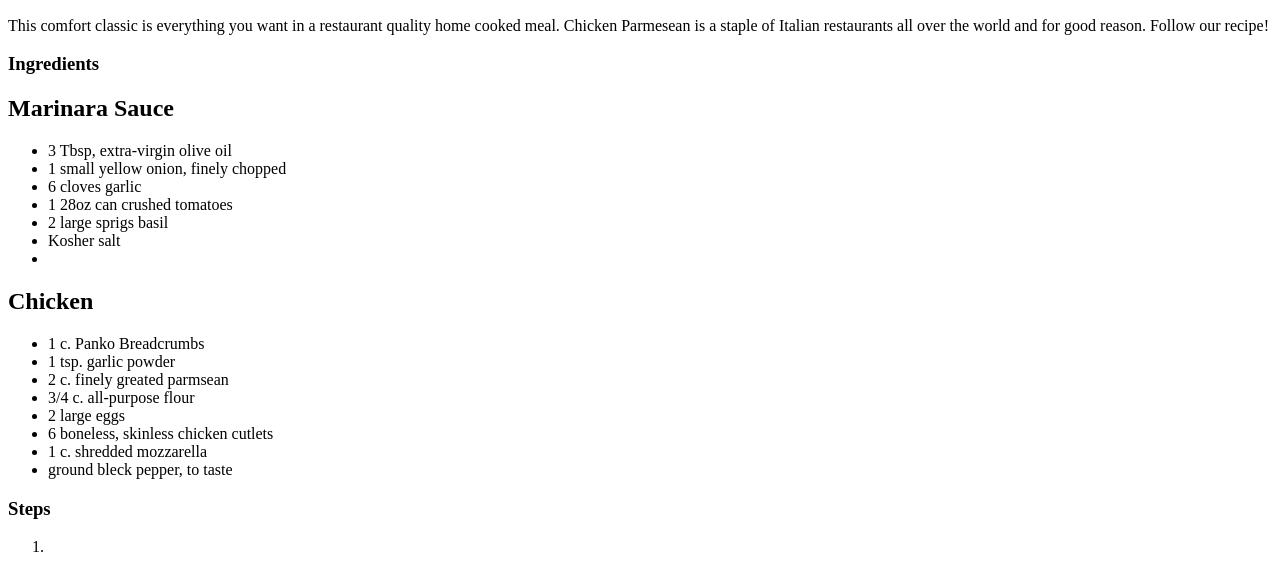
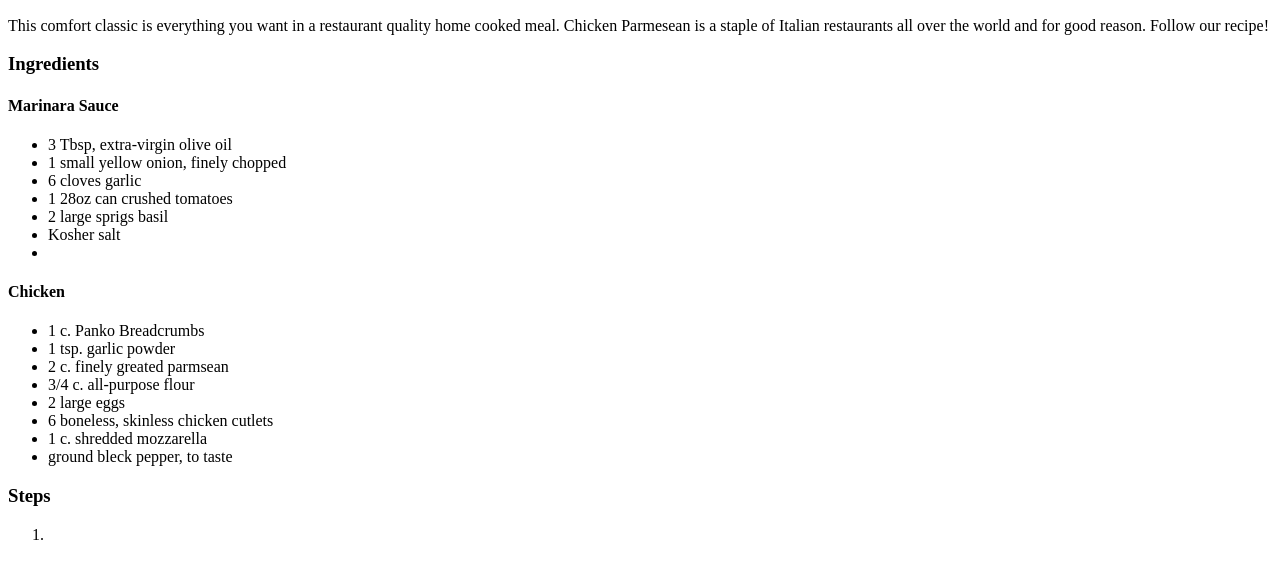
Before and after one commit to Realboy-mk/odin-recipes, a plain HTML site: page recipes/chickenparm.html in a window 1280 px wide. Shown: the part 359-931 px from the top of the page. Drawn offline with Linux system fonts and the light colour scheme.

Commit message:
fix: Resize header for Marinara Sauce and Chicken

```diff
--- a/recipes/chickenparm.html
+++ b/recipes/chickenparm.html
@@ -14,7 +14,7 @@
                     Chicken Parmesean is a staple of Italian restaurants all over the world and for good reason.  Follow our recipe!
                 </p>
                 <h3>Ingredients</h3>
-                    <h2>Marinara Sauce</h2>
+                    <h4>Marinara Sauce</h4>
                         <ul>
                          <li>3 Tbsp, extra-virgin olive oil</li>
                             <li>1 small yellow onion, finely chopped</li>
@@ -24,7 +24,7 @@
                             <li>Kosher salt</li>
                             <li></li>
                         </ul>
-                    <h2>Chicken</h2>
+                    <h4>Chicken</h4>
                         <ul>
                             <li>1 c. Panko Breadcrumbs</li>
                             <li>1 tsp. garlic powder</li>
```
